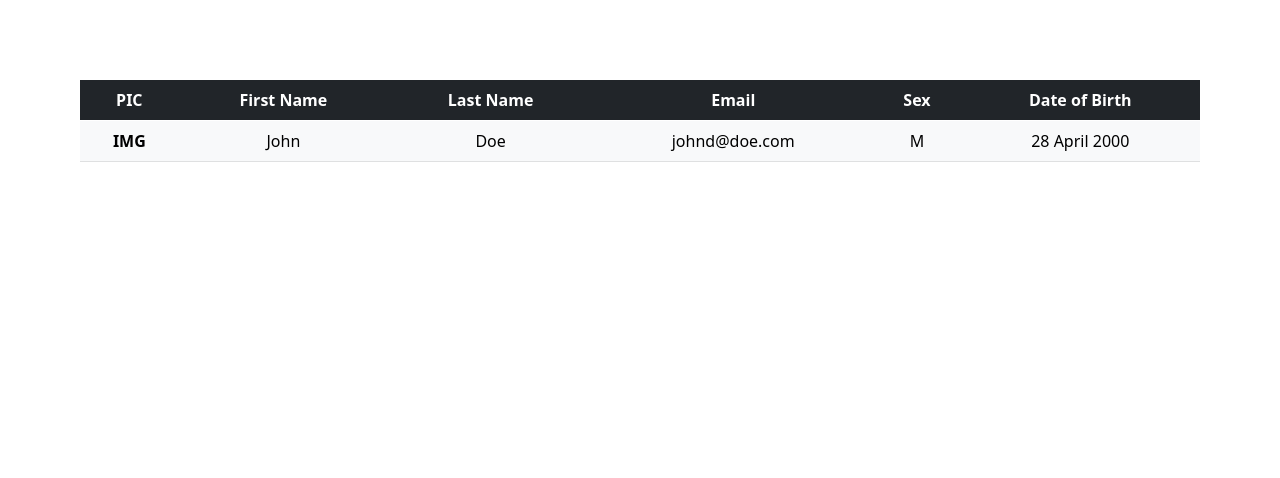
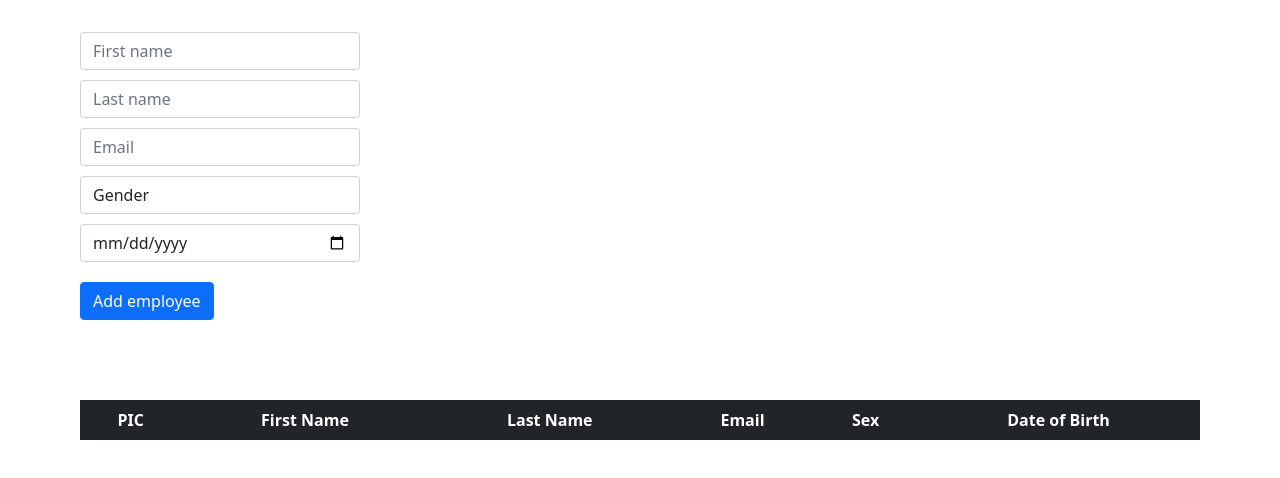
Before and after one commit to Tamas328/CMS, a plain HTML site: page index.html in a window 1280 px wide. Drawn offline with nearby package versions, Linux system fonts and the light colour scheme.

Commit message:
Form design

```diff
--- a/index.html
+++ b/index.html
@@ -3,11 +3,44 @@
     <head>
         <meta charset="utf-8">
         <meta name="viewport" content="width=device-width, initial-scale=1">
+        <link rel="stylesheet" href="path/to/font-awesome/css/font-awesome.min.css">
         <link href="https://cdn.jsdelivr.net/npm/bootstrap@5.1.0/dist/css/bootstrap.min.css" rel="stylesheet" integrity="sha384-KyZXEAg3QhqLMpG8r+8fhAXLRk2vvoC2f3B09zVXn8CA5QIVfZOJ3BCsw2P0p/We" crossorigin="anonymous">
         <link rel="stylesheet" href="styles.css">
         <title>CMS</title>
     </head>
     <body>
+        <form class="new-employee-form">
+            <div class="col-md-3 top10">
+                <input type="text" id="first-name" class="form-control" placeholder="First name" required>
+            </div>
+
+            <div class="col-md-3 top10">
+                <input type="text" id="last-name" class="form-control" placeholder="Last name" required>
+            </div>
+
+            <div class="col-md-3 top10">
+                <input type="email" class="form-control" id="email" placeholder="Email" required>
+            </div>
+
+            <div class="form-group col-md-3 top10">
+                <select id="inputState" class="form-control" required>
+                    <option selected>Gender</option>
+                    <option>Female</option>
+                    <option>Male</option>
+                    <option>Other</option>
+                    <option>Prefer not to say</option>
+                </select>
+            </div>
+
+            <div class="col-md-3 top10">
+                <input type="date" class="form-control" id="birthday" name="birthday" required>
+            </div>
+
+            <button type="submit" class="btn btn-primary" style="margin-top: 20px;">
+                Add employee
+            </button>
+        </form>
+
         <div class="main-table">
             <table class="table table-dark">
                 <thead>
--- a/index.js
+++ b/index.js
@@ -1 +1,3 @@
-document.getElementById("table-list").innerHTML = "<tr><th scope='row'>IMG</td><td>John</td><td>Doe</td><td>johnd@doe.com</td><td>M</td><td>28 April 2000</td></tr>";
+function addEmployee() {
+    document.getElementById("table-list").innerHTML += "<tr><th scope='row'>IMG</td><td>John</td><td>Doe</td><td>johnd@doe.com</td><td>M</td><td>28 April 2000</td></tr>";
+}
--- a/styles.css
+++ b/styles.css
@@ -12,3 +12,11 @@ html, body {
 .centered {
     text-align: center;
 }
+
+.new-employee-form {
+    margin: 2rem 5rem;
+}
+
+.top10 {
+    margin-top: 10px;
+}
```
Also changed, not shown: 1 other file.
